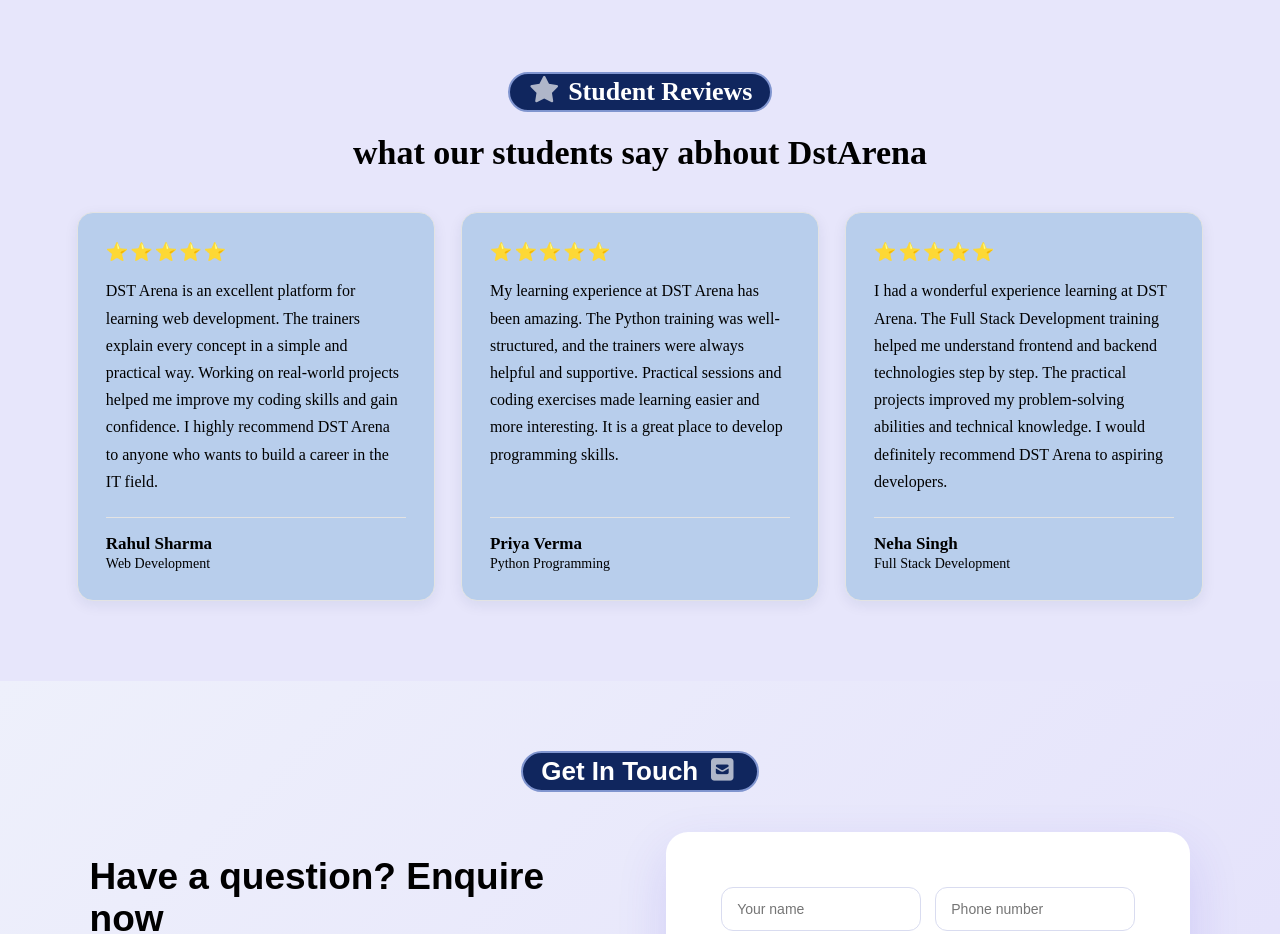
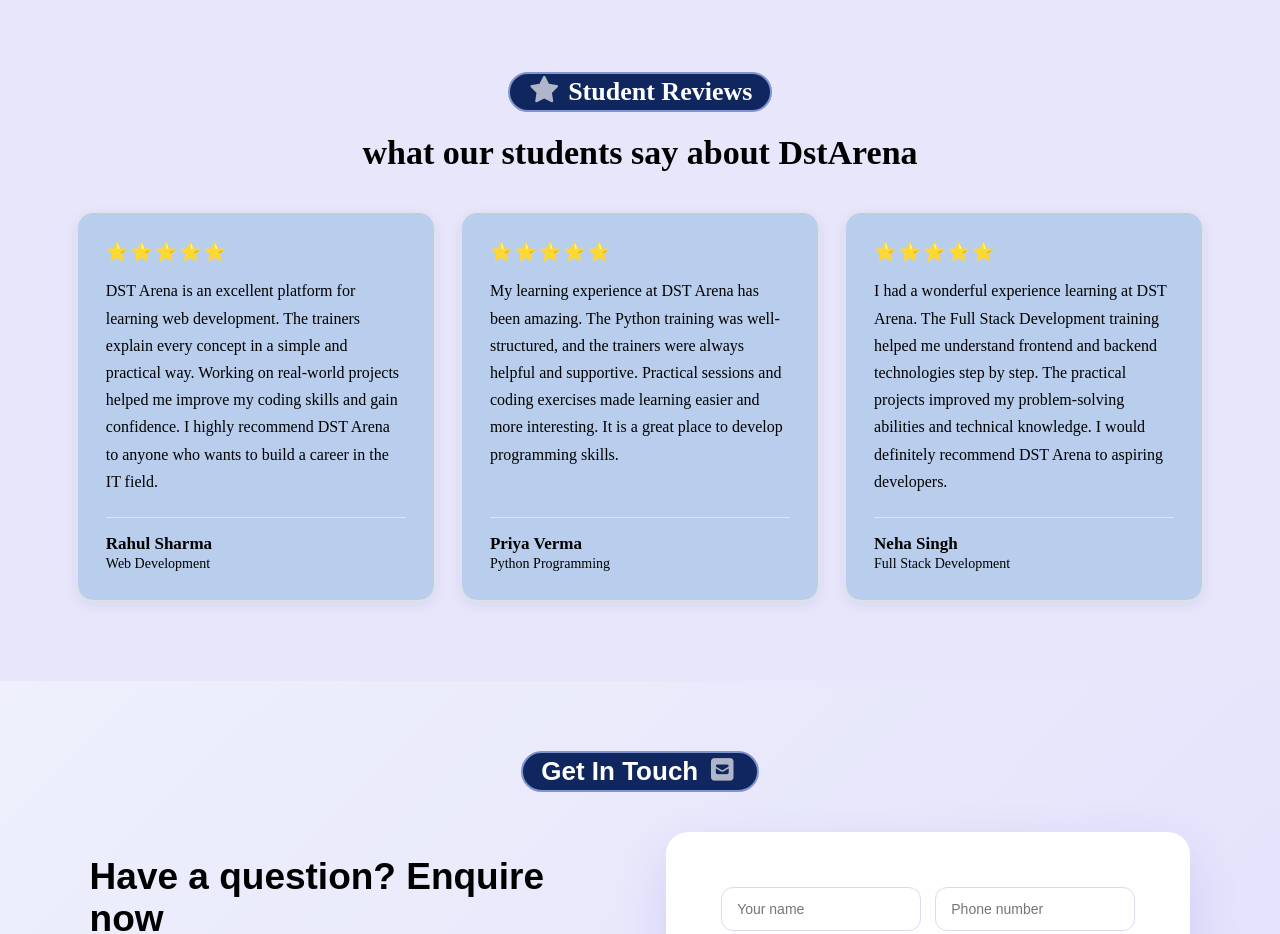
Before and after one commit to deepa-kumari29/DstArena, a plain HTML site: page index.html in a window 1280 px wide. Shown: the part 3880-4814 px from the top of the page. Drawn offline with Linux system fonts and the light colour scheme.

Commit message:
update html

```diff
--- a/index.html
+++ b/index.html
@@ -596,7 +596,7 @@
       <div class="review-heading">
         <h3><i class="fa-solid fa-star fa-fade"></i> Student Reviews</h3>
 
-        <h4>what our students say abhout DstArena</h4>
+        <h4>what our students say about DstArena</h4>
       </div>
 
       <div class="review-grid">
```
